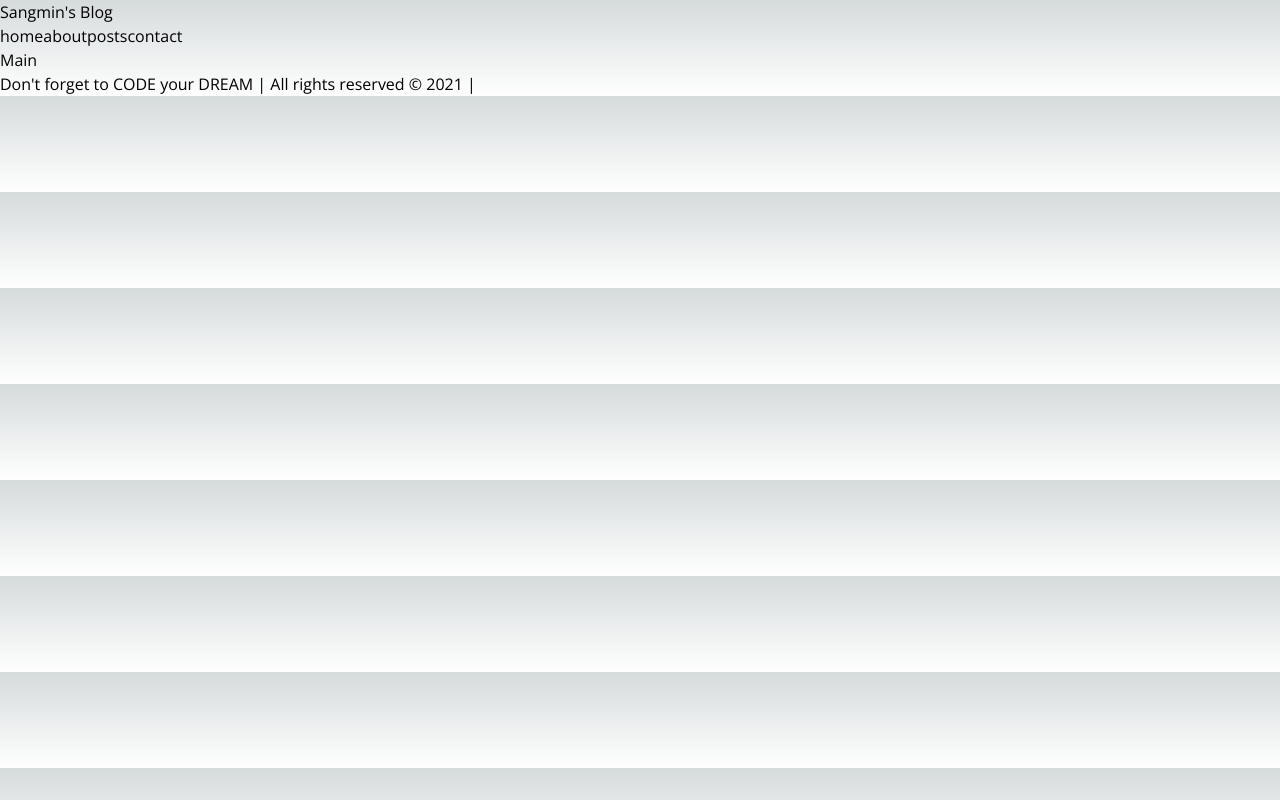
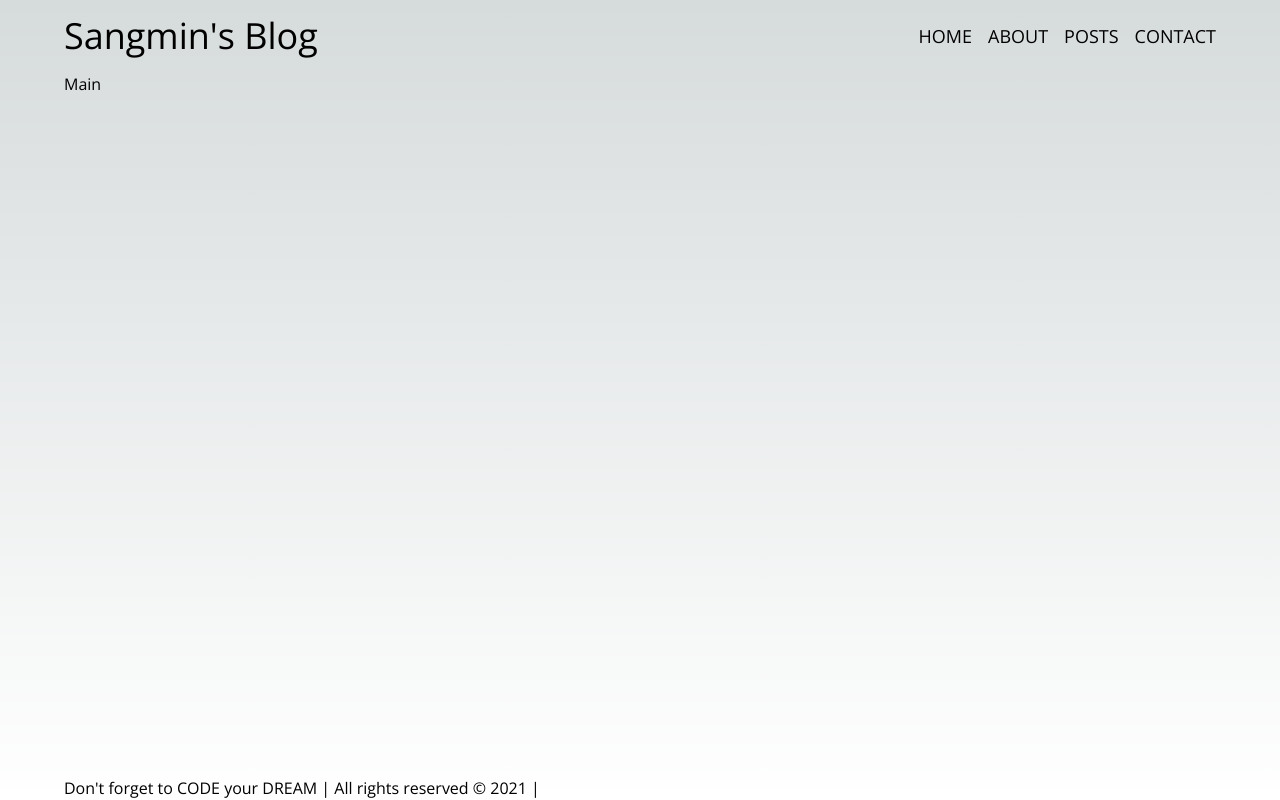
Before and after one commit to sangmin4208/my-blog, a Next.js app: page / in a window 1280 px wide. Built offline with nearby package versions, Linux system fonts and the light colour scheme.

Commit message:
✍️ 9.5 페이지 레이아웃 만들기

```diff
--- a/src/app/components/header.tsx
+++ b/src/app/components/header.tsx
@@ -1,20 +1,18 @@
-import Link from 'next/link'
-import React from 'react'
+import Link from "next/link";
+import React from "react";
 
 export default function Header() {
   return (
-    <header>
-        <Link
-            href="/"
-        >
-            <h1>{`Sangmin's Blog`}</h1>
-        </Link>
-        <nav>
-            <Link href={'/'}>home</Link>
-            <Link href={'/about'}>about</Link>
-            <Link href={'/posts'}>posts</Link>
-            <Link href={'/contact'}>contact</Link>
-        </nav>
+    <header className="w-full flex justify-between items-center py-4">
+      <Link href="/">
+        <h1 className="text-4xl">{`Sangmin's Blog`}</h1>
+      </Link>
+      <nav className="flex gap-4 uppercase text-lg">
+        <Link href={"/"}>home</Link>
+        <Link href={"/about"}>about</Link>
+        <Link href={"/posts"}>posts</Link>
+        <Link href={"/contact"}>contact</Link>
+      </nav>
     </header>
-  )
+  );
 }
--- a/src/app/globals.css
+++ b/src/app/globals.css
@@ -24,4 +24,5 @@ body {
       rgb(var(--background-end-rgb))
     )
     rgb(var(--background-start-rgb));
+  height: 100vh;
 }
--- a/src/app/layout.tsx
+++ b/src/app/layout.tsx
@@ -1,31 +1,31 @@
-import Footer from './components/footer'
-import Header from './components/header'
-import './globals.css'
-import { Open_Sans } from "next/font/google"
+import Footer from "./components/footer";
+import Header from "./components/header";
+import "./globals.css";
+import { Open_Sans } from "next/font/google";
 
-const open_sans = Open_Sans({ subsets: ['latin'] })
+const open_sans = Open_Sans({ subsets: ["latin"] });
 
 export const metadata = {
-  title: 'Create Next App',
-  description: 'Generated by create next app',
-}
+  title: "Create Next App",
+  description: "Generated by create next app",
+};
 
 export default function RootLayout({
   children,
 }: {
-  children: React.ReactNode
+  children: React.ReactNode;
 }) {
   return (
     <html lang="en">
-
-      <body className={open_sans.className}>
-        <Header/>
-        <main>
-
-        {children}
-        </main>
-        <Footer/>
-        </body>
+      <body
+        className={
+          open_sans.className + " flex flex-col mx-auto max-w-6xl container"
+        }
+      >
+        <Header />
+        <main className="grow">{children}</main>
+        <Footer />
+      </body>
     </html>
-  )
+  );
 }
```
Also changed, not shown: 1 other file (tests, documents, lock files or other folders).
